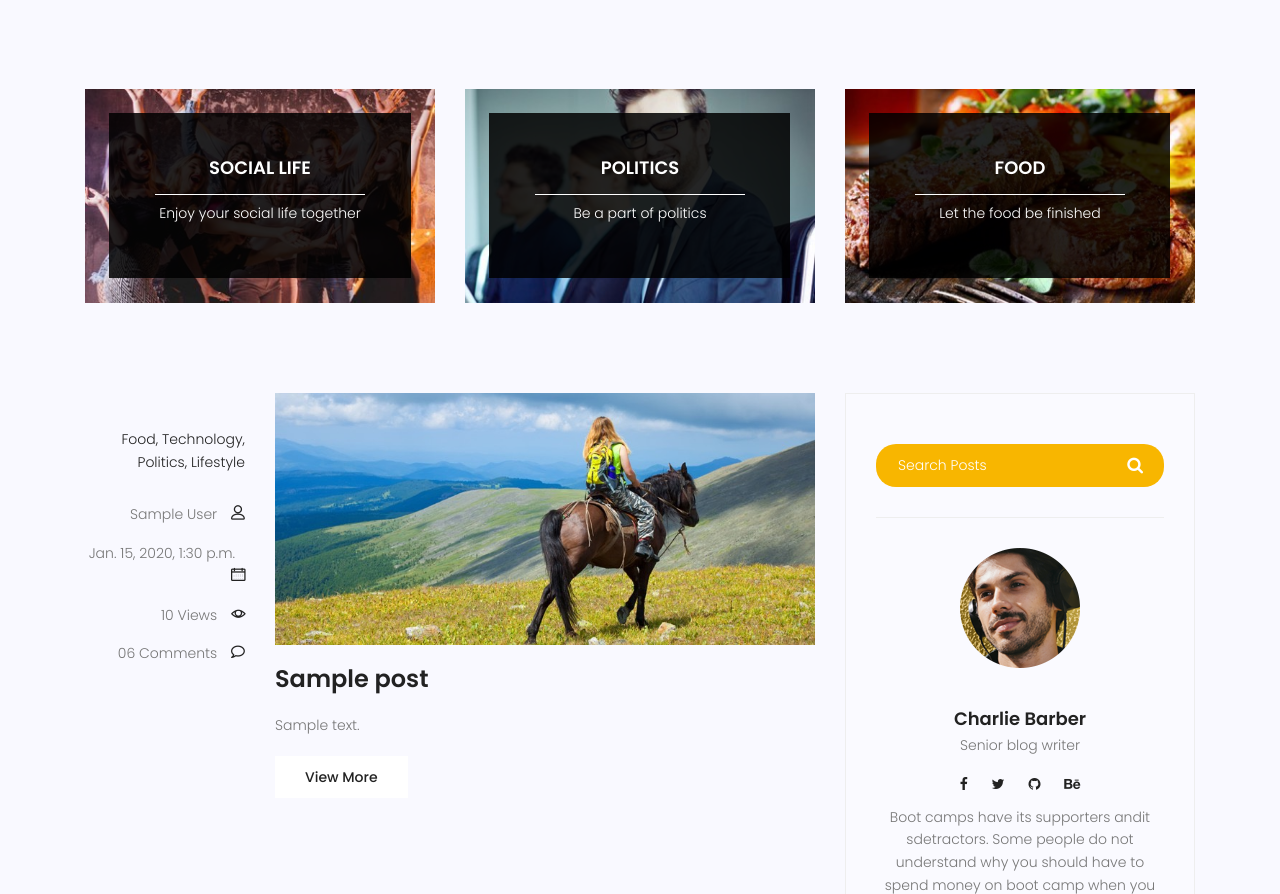
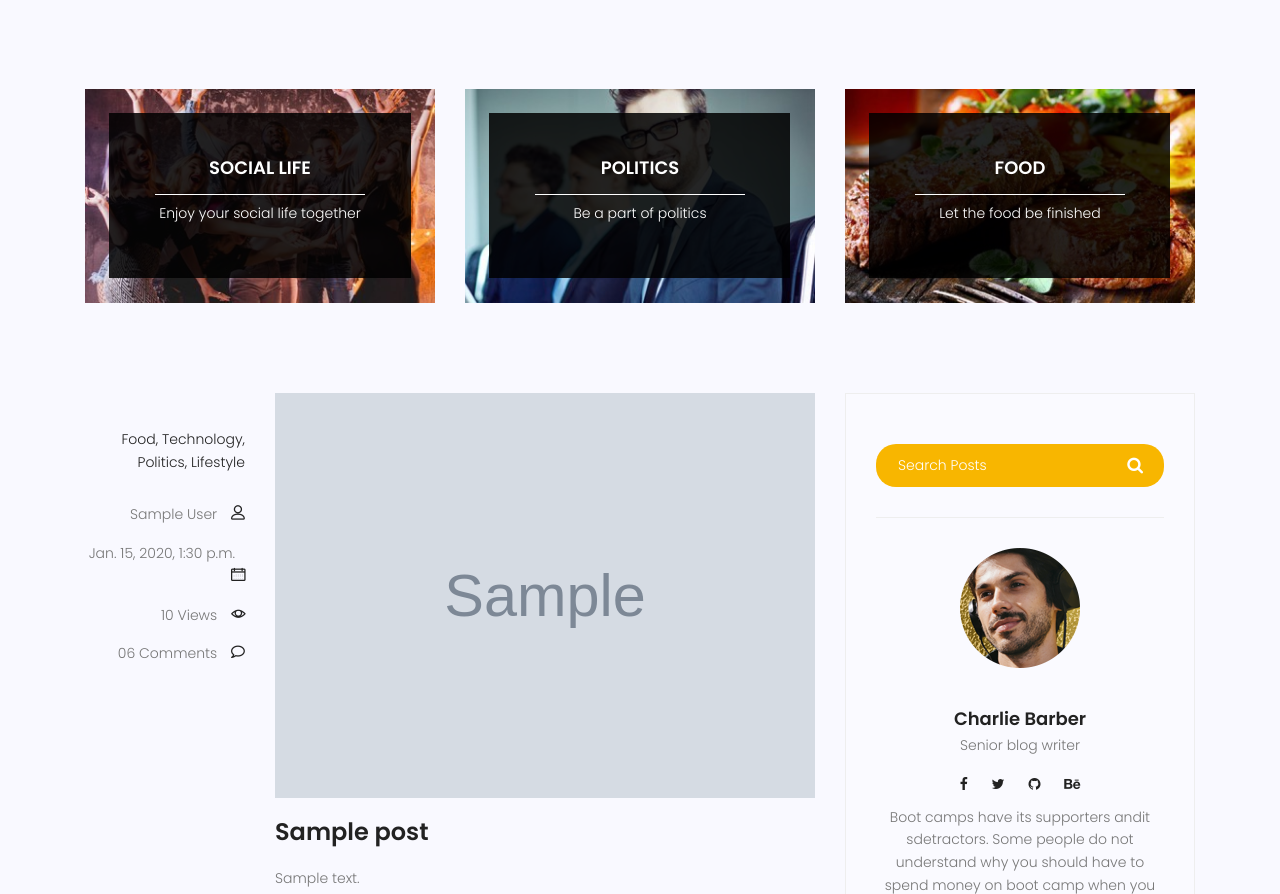
Before and after one commit to rosacraft/django-begginer-practice, a Django app: page /blog/ in a window 1280 px wide. Shown: the part 689-1583 px from the top of the page. Run offline with Django 3.2, Linux system fonts and the light colour scheme; tables that the repository leaves empty hold one stand-in row (values such as "Sample post"); grey boxes marked "Sample" are stand-in pictures; some libraries are stand-ins or nearby versions.

Commit message:
Add Image field and media directory
set default value for image field and changed some of posts default values

```diff
--- a/blog/models.py
+++ b/blog/models.py
@@ -1,8 +1,7 @@
 from django.db import models
 from django.contrib.auth.models import User
 class Post(models.Model):
-    # image
-
+    image = models.ImageField(upload_to='blog/',default='blog/default.png')
     author = models.ForeignKey(User,on_delete=models.SET_NULL,null=True)
     title = models.CharField(max_length=255)
     content = models.TextField()
--- a/templates/blog/blog-home.html
+++ b/templates/blog/blog-home.html
@@ -116,7 +116,7 @@
             </div>
             <div class="col-lg-9 col-md-9">
               <div class="feature-img">
-                <img class="img-fluid" src="{% static 'img/blog/feature-img1.jpg' %}" alt="" />
+                <img class="img-fluid" src="{{post.image.url}}" alt="" />
               </div>
               <a class="posts-title" href="{% url 'blog:single' pid=post.id %}"><h3>{{post.title}}</h3></a>
               <p class="excert">
```
Also changed, not shown: blog/migrations/0005_post_image.py (added), media/blog/d2.jpg (added), media/blog/d3.jpg (added), media/blog/d3_JeZyP0S.jpg (added), media/blog/default.png (added), media/blog/hero-bg.jpg (added).
